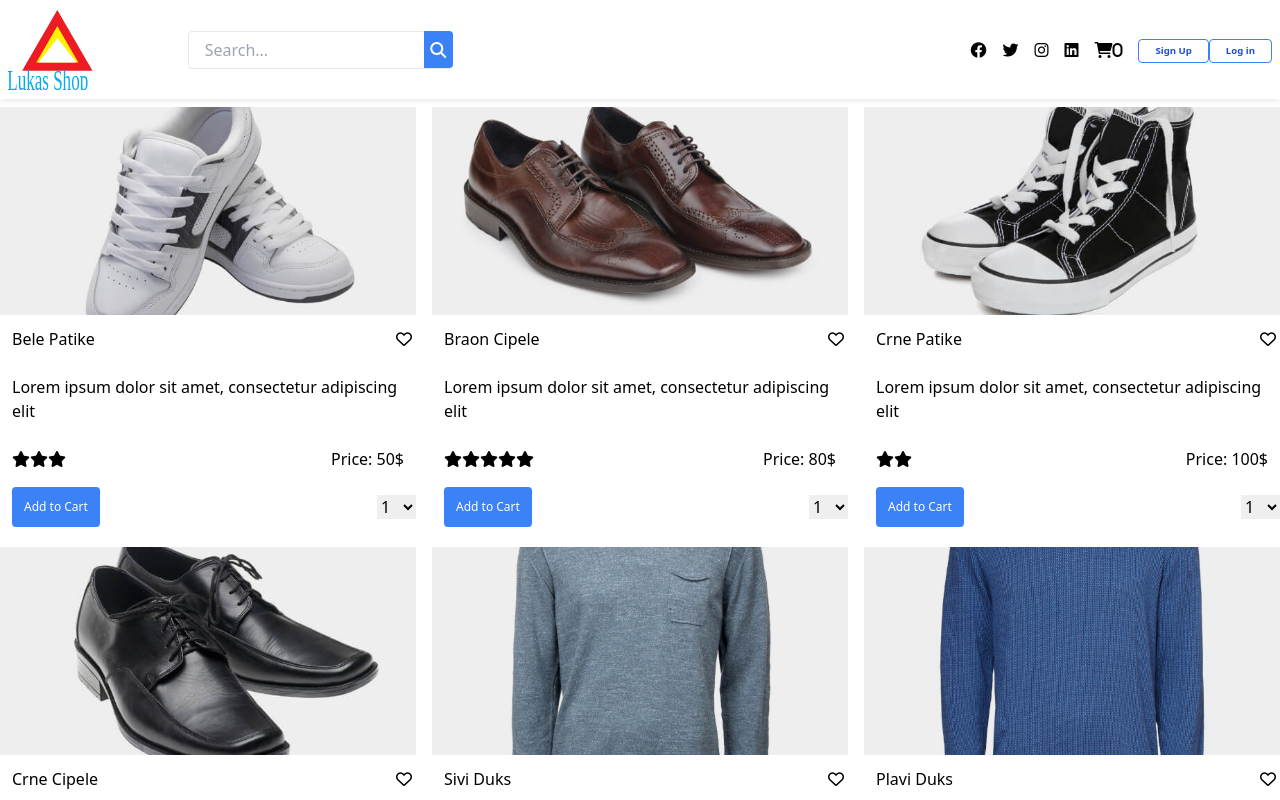
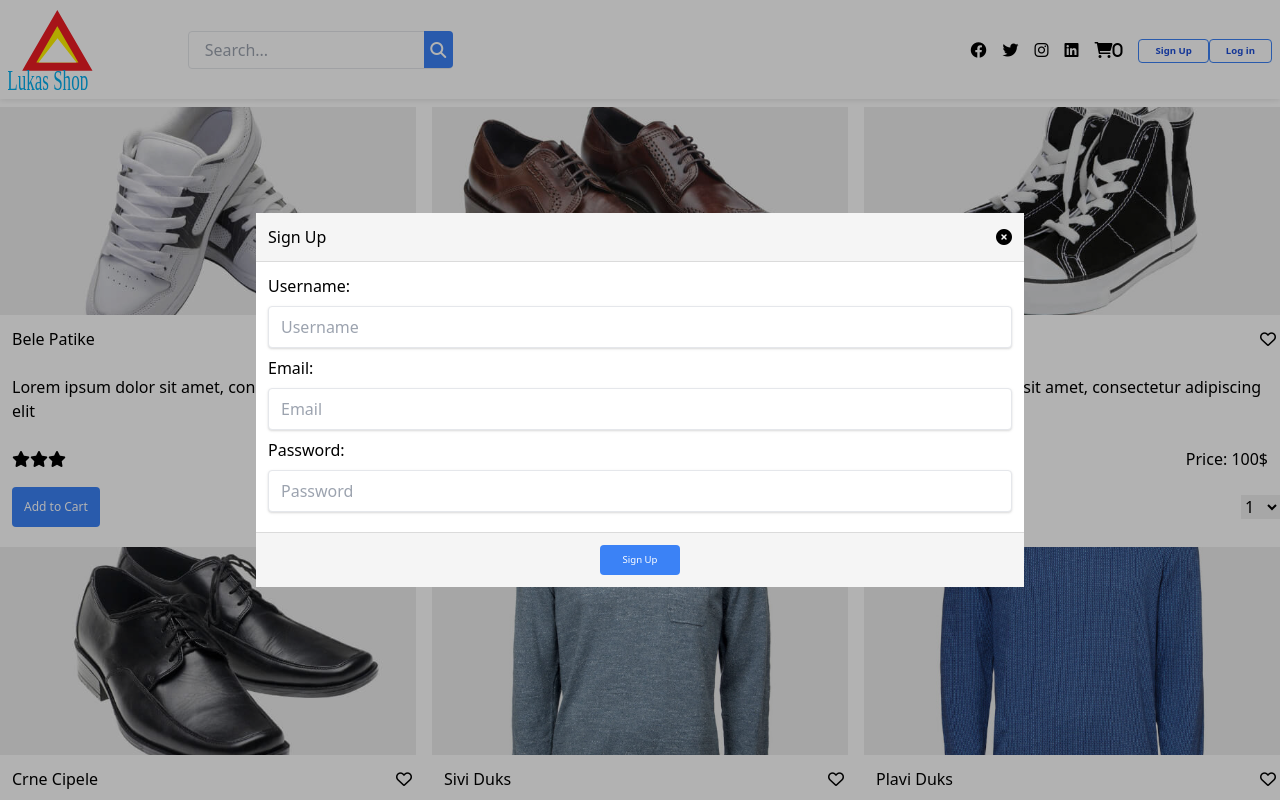
Before and after one commit to lukakazic01/Online-Shopping, a Nuxt app: page / in a window 1280 px wide. Both pictures are taken after a click on the button "Sign Up". Shown: the top 800 px of the page. Built offline with nearby package versions, Linux system fonts and the light colour scheme.

Commit message:
Added Sign up modal

```diff
--- a/assets/scss/styles.scss
+++ b/assets/scss/styles.scss
@@ -83,7 +83,7 @@ nav{
 .modal-p{
     flex-grow: 1;
 }
-#modal-products{
+#modal-section{
   background-color: white;
   border-top: 1px solid #dbdbdb;
   border-bottom: 1px solid #dbdbdb;
--- a/components/NavBar.vue
+++ b/components/NavBar.vue
@@ -17,7 +17,7 @@
       <i class="fa-solid fa-cart-shopping px-2 cursor-pointer">{{ productsLength  }}</i>
     </div>
     <div class="mr-2 ml-2">
-      <button class="modal-button hover:bg-blue-500 hover:text-white py-1 px-4 border rounded">Sign Up</button>
+      <button class="modal-button hover:bg-blue-500 hover:text-white py-1 px-4 border rounded" @click="showSignUpModal()">Sign Up</button>
       <button class="modal-button hover:bg-blue-500 hover:text-white py-1 px-4 border rounded">Log in</button>
     </div>
   </div>
@@ -42,6 +42,9 @@ export default {
    methods: {
      showCartModal(){
        this.$store.commit('showCartModal', true);
+     },
+     showSignUpModal(){
+      this.$store.commit('showSignUpModal', true);
      }
    },
 }
--- a/components/ShoppingCartModal.vue
+++ b/components/ShoppingCartModal.vue
@@ -5,7 +5,7 @@
             <p class="modal-p">Checkout</p>
             <i class="fa-solid fa-circle-xmark cursor-pointer" @click="closeCartModal()"></i>
         </div>
-        <section id="modal-products" class="p-3">
+        <section id="modal-section" class="p-3">
           <div v-if="products.length === 0 && !$store.state.userInfo.isBought">
             <p>Your checkout is empty</p>
           </div>
--- a/components/SignUp.vue
+++ b/components/SignUp.vue
@@ -0,0 +1,52 @@
+<template>
+  <div v-if="openSignUp()" class="modal-wrapper">
+    <div class="modal">
+        <div class="modal-header p-3">
+            <p class="modal-p">Sign Up</p>
+            <i class="fa-solid fa-circle-xmark cursor-pointer" @click="closeSignUp()"></i>
+        </div>
+        <section id="modal-section" class="p-3">
+          <div>
+            <label>Username:</label>
+            <input class="shadow appearance-none border rounded w-full py-2 px-3 mt-2 mb-2 text-gray-700 focus:outline-none focus:shadow-outline" type="text" placeholder="Username">
+          </div>
+          <div>
+            <label>Email:</label>
+            <input class="shadow appearance-none border rounded w-full py-2 px-3 mt-2 mb-2 text-gray-700 focus:outline-none focus:shadow-outline" type="email" placeholder="Email">
+          </div>
+          <div>
+            <label>Password:</label>
+            <input class="shadow appearance-none border rounded w-full py-2 px-3 mt-2 mb-2 text-gray-700 focus:outline-none focus:shadow-outline" type="text" placeholder="Password">
+          </div>
+        </section>
+        <div class="modal-button p-3 text-center">
+            <button type="submit" class="bg-blue-500 py-2 px-2 text-white rounded w-20">Sign Up</button>
+        </div>
+    </div>
+  </div>
+</template>
+
+<script>
+export default {
+ data() {
+    return {
+
+    }
+ },
+ methods: {
+    openSignUp() {
+      if(this.$store.state.systemInfo.openSignUpModal)
+      return true;
+      else
+      return false;
+    },
+    closeSignUp(){
+      this.$store.commit('showSignUpModal', false);
+    }
+ },
+}
+</script>
+
+<style>
+
+</style>
--- a/pages/index.vue
+++ b/pages/index.vue
@@ -3,6 +3,7 @@
 <NavBar></NavBar>
 <AllProducts></AllProducts>
 <ShoppingCartModal></ShoppingCartModal>
+<SignUp></SignUp>
 </div>
 </template>
 
--- a/store/index.js
+++ b/store/index.js
@@ -127,8 +127,8 @@ export const state = () => ({
       isBought: false
     },
     systemInfo: {
-      openLoginModal: false,
-      openSignupModal: false,
+      openLogInModal: false,
+      openSignUpModal: false,
       openCartModal: false
     }
   })
@@ -136,6 +136,9 @@ export const state = () => ({
      showCartModal(state, show){
        state.systemInfo.openCartModal = show;
      },
+     showSignUpModal(state, show){
+      state.systemInfo.openSignUpModal = show;
+    },
      closeCartModal(state){
        state.systemInfo.openCartModal = false;
      },
@@ -170,7 +173,7 @@ export const state = () => ({
      },
      searchedValue(state, title){
       state.userInfo.productTitleSearched = title;
-     }
+     },
   };
   export const getters = {
     addedToCartProducts(state){
```
